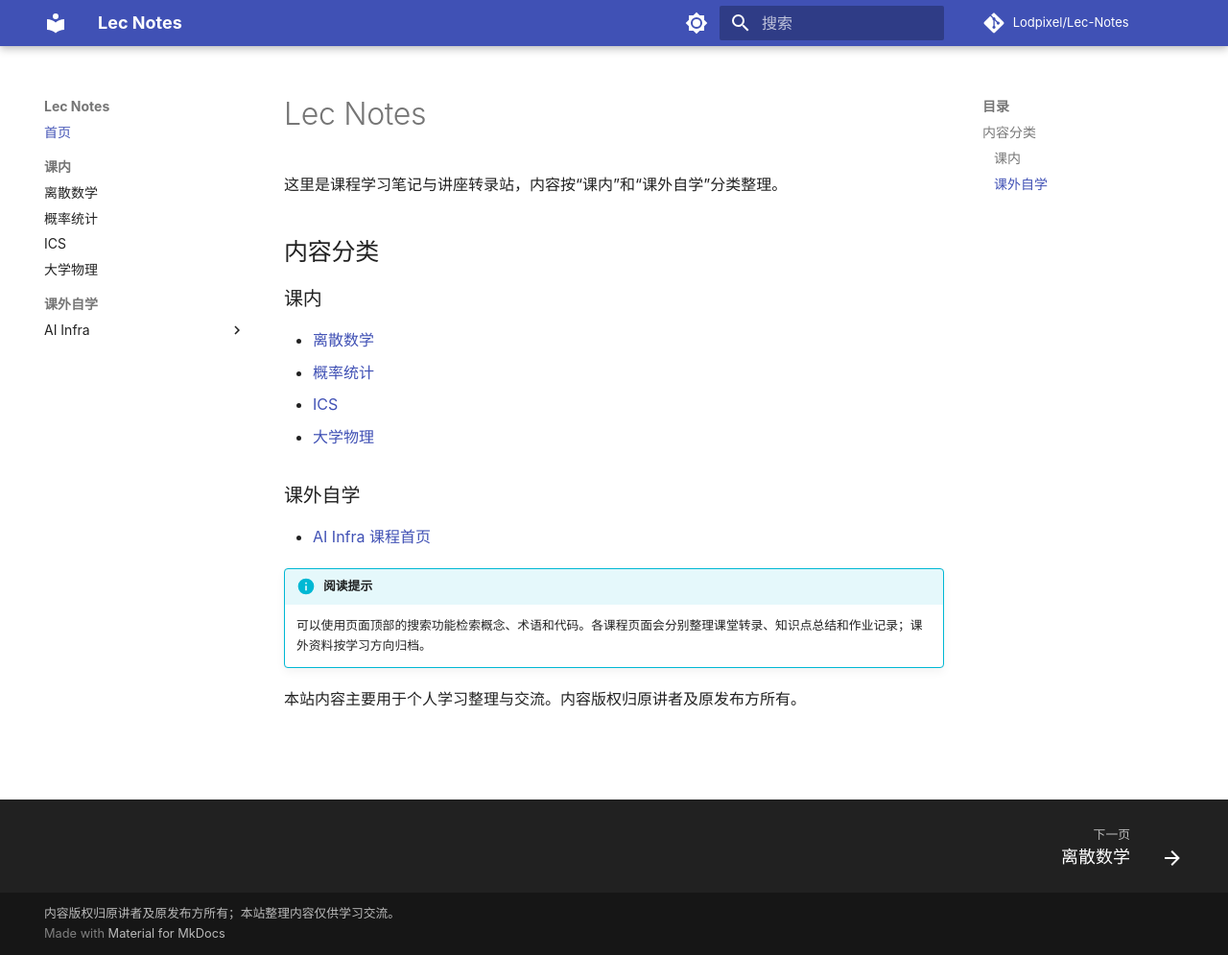
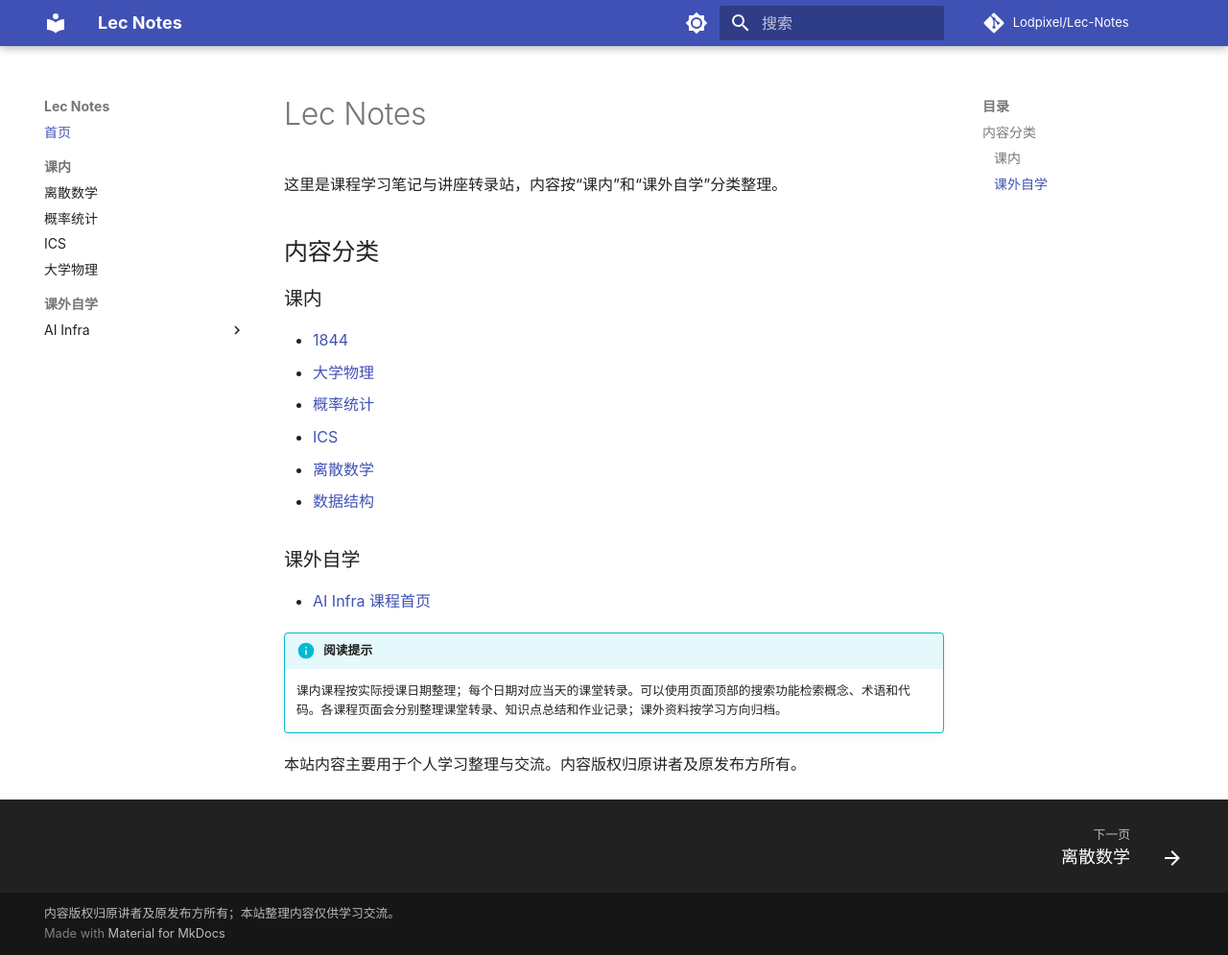
Before and after one commit to Lodpixel/Lec-Notes, an MkDocs documentation site: the page built from docs/index.md, in a window 1280 px wide and 995 px high. Shown: the whole window at 96% size. Built offline with MkDocs 1.6.1 and Material for MkDocs 9.7.7, drawn with Linux system fonts in a browser that asks for light colours; comment, search, counter and statistics services are not loaded.

Commit message:
更新课程索引与按日期导航

```diff
--- a/docs/index.md
+++ b/docs/index.md
@@ -6,16 +6,18 @@
 
 ### 课内
 
-- [离散数学](课内/离散数学/index.md)
+- [1844](课内/1844/index.md)
+- [大学物理](课内/大学物理/index.md)
 - [概率统计](课内/概率统计/index.md)
 - [ICS](课内/ics/index.md)
-- [大学物理](课内/大学物理/index.md)
+- [离散数学](课内/离散数学/index.md)
+- [数据结构](课内/数据结构/index.md)
 
 ### 课外自学
 
 - [AI Infra 课程首页](课外自学/ai-infra/index.md)
 
 !!! info "阅读提示"
-    可以使用页面顶部的搜索功能检索概念、术语和代码。各课程页面会分别整理课堂转录、知识点总结和作业记录；课外资料按学习方向归档。
+    课内课程按实际授课日期整理；每个日期对应当天的课堂转录。可以使用页面顶部的搜索功能检索概念、术语和代码。各课程页面会分别整理课堂转录、知识点总结和作业记录；课外资料按学习方向归档。
 
 本站内容主要用于个人学习整理与交流。内容版权归原讲者及原发布方所有。
```
